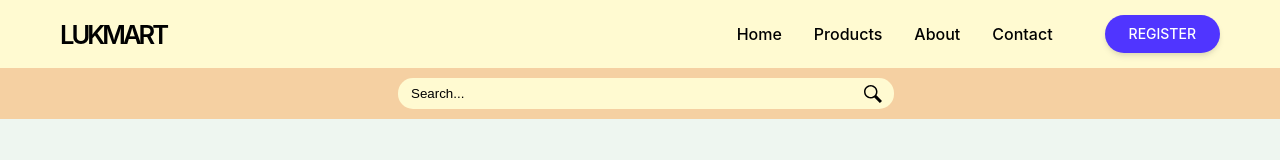
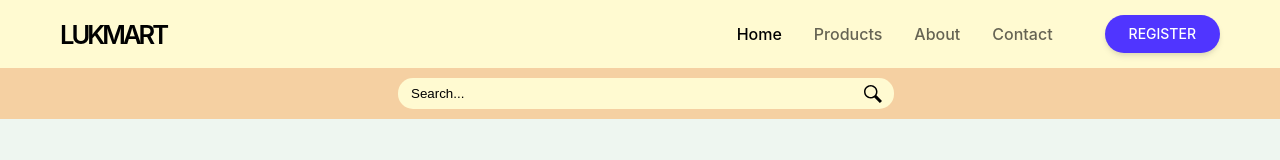
Before and after one commit to lukaoes/React-TBC, a React (Create React App) app: page / in a window 1280 px wide. Shown: the top 160 px of the page. Built offline with nearby package versions, Linux system fonts and the light colour scheme.

Commit message:
Implement: Functional header navigation

```diff
--- a/src/components/layout/Header.jsx
+++ b/src/components/layout/Header.jsx
@@ -1,3 +1,5 @@
+import { NavLink } from "react-router-dom"
+
 const Header = () => {
   let openBurger = false
 
@@ -29,10 +31,10 @@ const Header = () => {
             </div>
             <div className={`menu ${openBurger ? 'is-active' : ''}`} id="menu">
               <ul className="menu-inner">
-                  <li className="menu-item"><a href="/" className="menu-link">Home</a></li>
-                  <li className="menu-item"><a href="/" className="menu-link">Products</a></li>
-                  <li className="menu-item"><a href="/" className="menu-link">About</a></li>
-                  <li className="menu-item"><a href="/" className="menu-link">Contact</a></li>
+                  <li className="menu-item"><NavLink to="/" className="menu-link">Home</NavLink></li>
+                  <li className="menu-item"><NavLink to="/products" className="menu-link">Products</NavLink></li>
+                  <li className="menu-item"><NavLink to="/about" className="menu-link">About</NavLink></li>
+                  <li className="menu-item"><NavLink to="/contact" className="menu-link">Contact</NavLink></li>
               </ul>
             </div>
             <a href="/" className="menu-block">REGISTER</a>
--- a/src/styles/_header.scss
+++ b/src/styles/_header.scss
@@ -123,9 +123,17 @@
 
   &-item {
     transition: all 0.1s ease;
+    a {
+      opacity: 0.6;
+      display: inline-block;
+    }
     &:hover {
       border-radius: 4px;
       border-bottom: 4px solid #f5d0a2;
+    }
+
+    .active {
+      opacity: 1;
     }
   }
 
```
